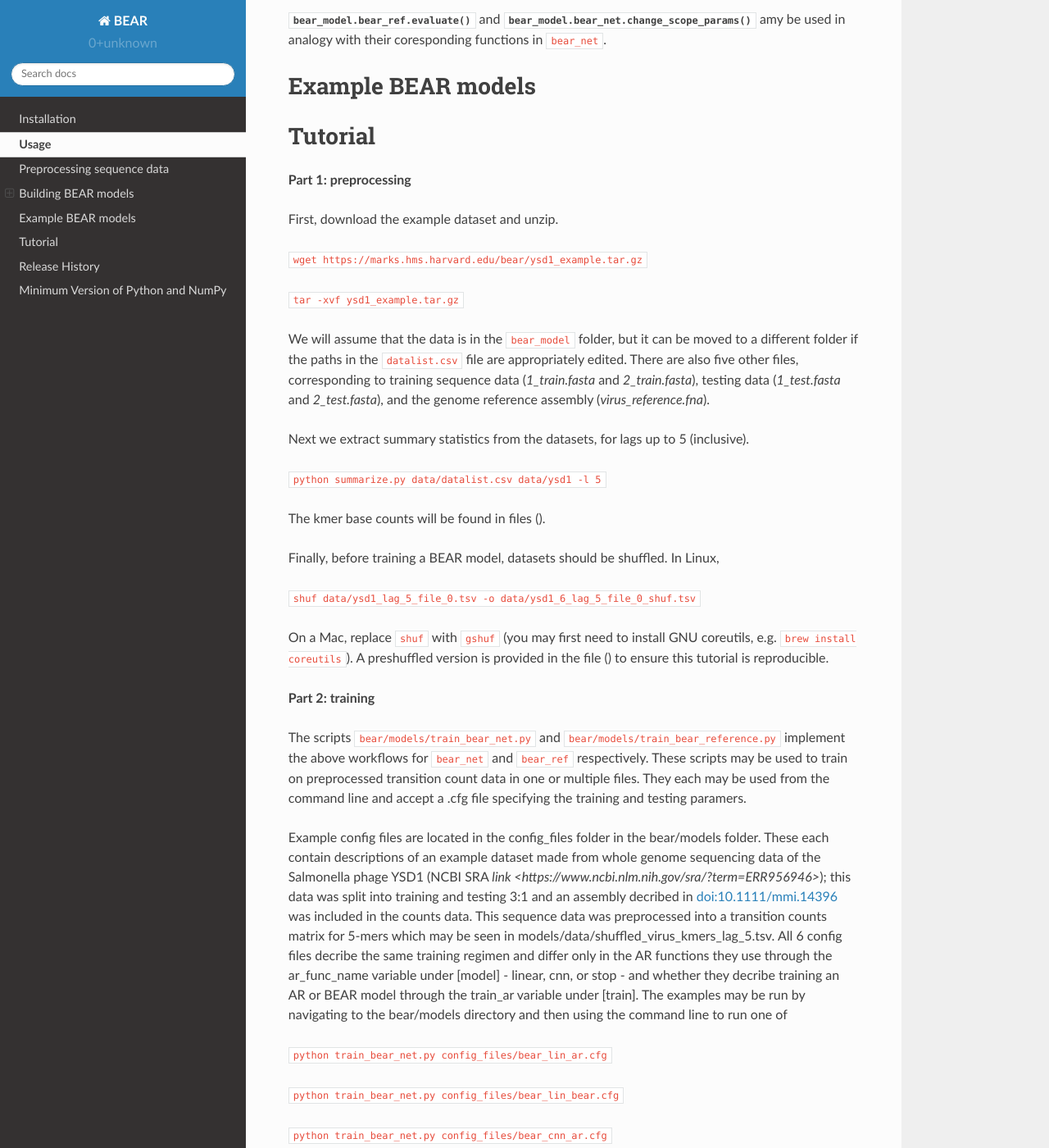
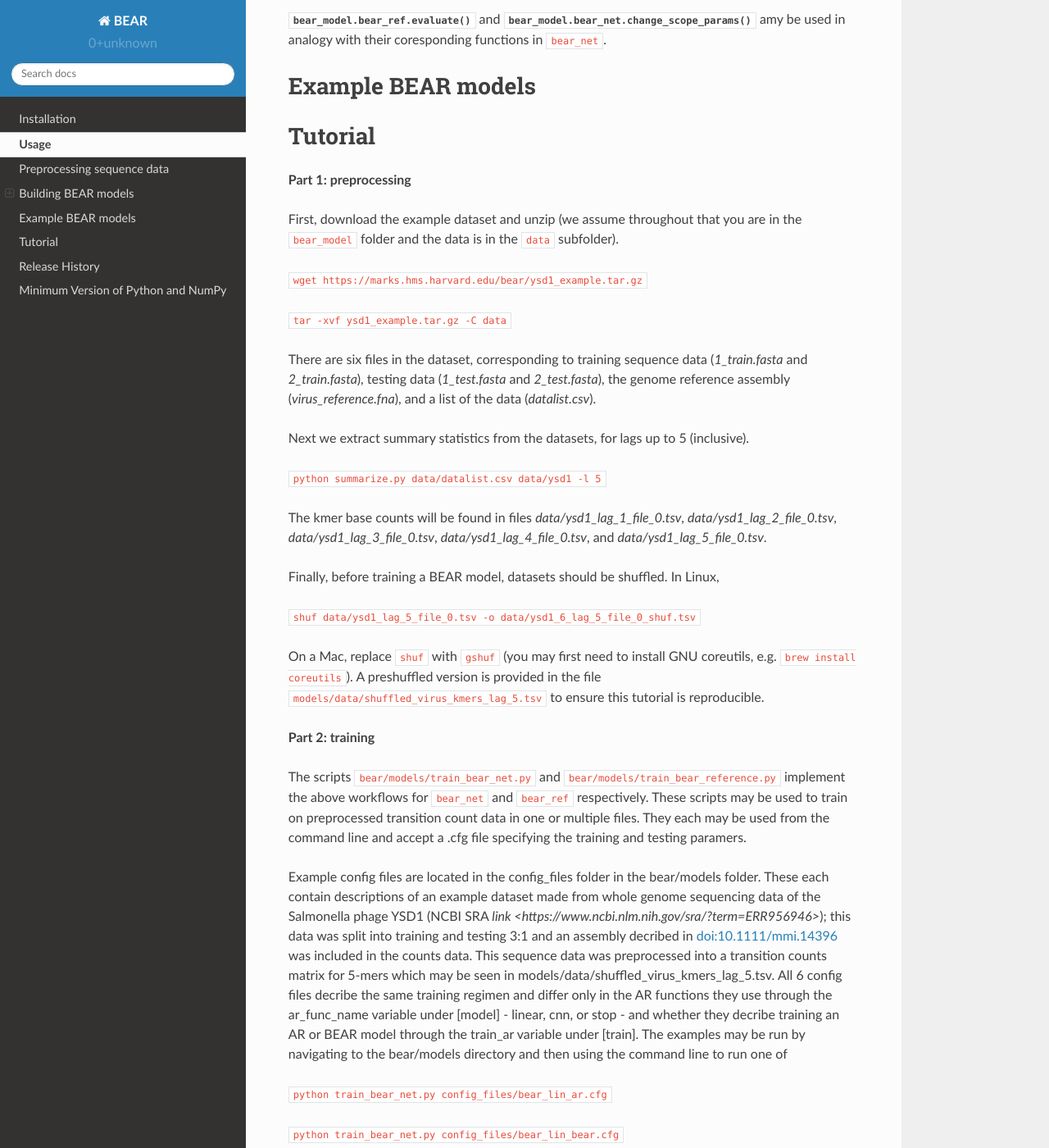
Before and after one commit to debbiemarkslab/BEAR, a Sphinx documentation site: the page built from docs/source/usage.rst, in a window 1280 px wide and 1400 px high, scrolled down 2242 px. Shown: the whole window at 82% size. Built offline with Sphinx 7.4.7 and the Read the Docs theme 2.0.0, drawn with Linux system fonts in a browser that asks for light colours.

```diff
--- a/docs/source/usage.rst
+++ b/docs/source/usage.rst
@@ -93,24 +93,25 @@ Tutorial
 
 **Part 1: preprocessing**
 
-First, download the example dataset and unzip.
+First, download the example dataset and unzip (we assume throughout that you
+are in the ``bear_model`` folder and the data is in the ``data`` subfolder).
 
 ``wget https://marks.hms.harvard.edu/bear/ysd1_example.tar.gz``
 
-``tar -xvf ysd1_example.tar.gz``
+``tar -xvf ysd1_example.tar.gz -C data``
 
-We will assume that the data is in the ``bear_model`` folder, but it can be
-moved to a different folder if the paths in the ``datalist.csv`` file
-are appropriately edited. There are also five other files, corresponding to
+There are six files in the dataset, corresponding to
 training sequence data (`1_train.fasta` and `2_train.fasta`),
-testing data (`1_test.fasta` and `2_test.fasta`), and the genome reference
-assembly (`virus_reference.fna`).
+testing data (`1_test.fasta` and `2_test.fasta`), the genome reference
+assembly (`virus_reference.fna`), and a list of the data (`datalist.csv`).
 
 Next we extract summary statistics from the datasets, for lags up to 5 (inclusive).
 
 ``python summarize.py data/datalist.csv data/ysd1 -l 5``
 
-The kmer base counts will be found in files ().
+The kmer base counts will be found in files `data/ysd1_lag_1_file_0.tsv`,
+`data/ysd1_lag_2_file_0.tsv`, `data/ysd1_lag_3_file_0.tsv`,
+`data/ysd1_lag_4_file_0.tsv`, and `data/ysd1_lag_5_file_0.tsv`.
 
 Finally, before training a BEAR model, datasets should be shuffled. In Linux,
 
@@ -118,8 +119,9 @@ Finally, before training a BEAR model, datasets should be shuffled. In Linux,
 
 On a Mac, replace ``shuf`` with ``gshuf`` (you may first need to install
 GNU coreutils, e.g. ``brew install coreutils``).
-A preshuffled version is provided in the file () to ensure this tutorial is
-reproducible.
+A preshuffled version is provided in the file
+``models/data/shuffled_virus_kmers_lag_5.tsv``
+to ensure this tutorial is reproducible.
 
 **Part 2: training**
 
```
Also changed, not shown: 1 other file.
